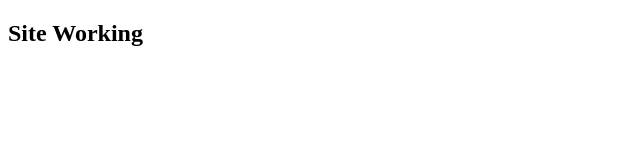
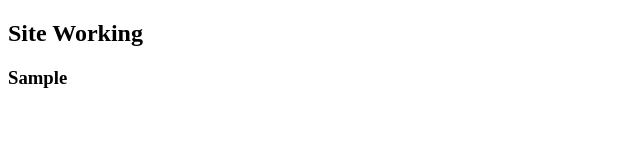
Before and after one commit to Chief97/edubot, an Angular app in the folder front-end/chem-frontend/: page / in a window 1280 px wide. Shown: the top 160 px of the page, without its empty margins (0-640 px from the left). Built offline with nearby package versions, Linux system fonts and the light colour scheme.

Commit message:
Test commit

```diff
--- a/front-end/chem-frontend/src/app/app.component.html
+++ b/front-end/chem-frontend/src/app/app.component.html
@@ -1 +1,3 @@
 <h2>Site Working</h2>
+
+<h3> Sample</h3>
```
